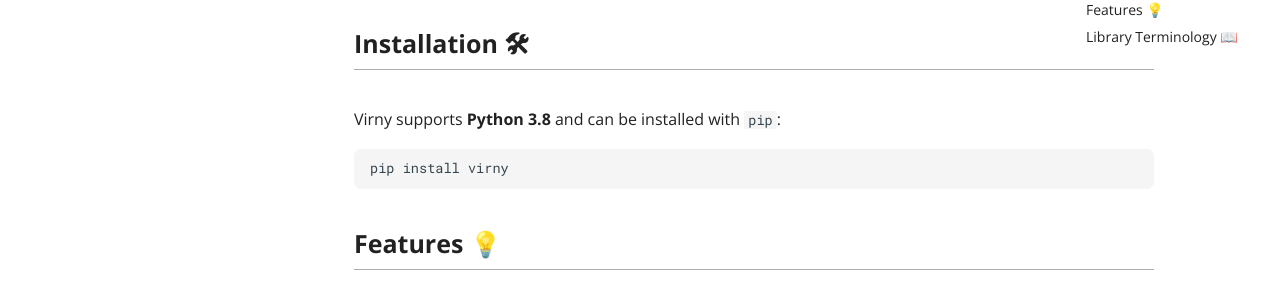
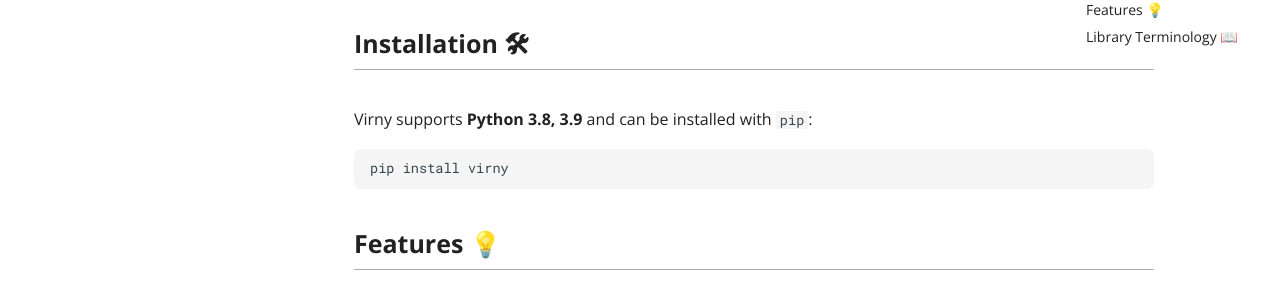
Before and after one commit to DataResponsibly/Virny, an MkDocs documentation site: the page built from docs/introduction/welcome_to_virny.md, in a window 1280 px wide and 900 px high, scrolled down 505 px. Shown: the part 152-454 px from the top of the window. Built offline with MkDocs 1.6.1 and Material for MkDocs 9.7.7, drawn with Linux system fonts in a browser that asks for light colours; comment, search, counter and statistics services are not loaded; the version menu is left out.

````diff
--- a/docs/introduction/welcome_to_virny.md
+++ b/docs/introduction/welcome_to_virny.md
@@ -20,7 +20,7 @@ For quickstart, look at our [Use Case Examples](https://dataresponsibly.github.i
 
 ## Installation 🛠
 
-Virny supports **Python 3.8** and can be installed with `pip`:
+Virny supports **Python 3.8, 3.9** and can be installed with `pip`:
 
 ```bash
 pip install virny
````
Also changed, not shown: README.md (+1 -1 lines).
